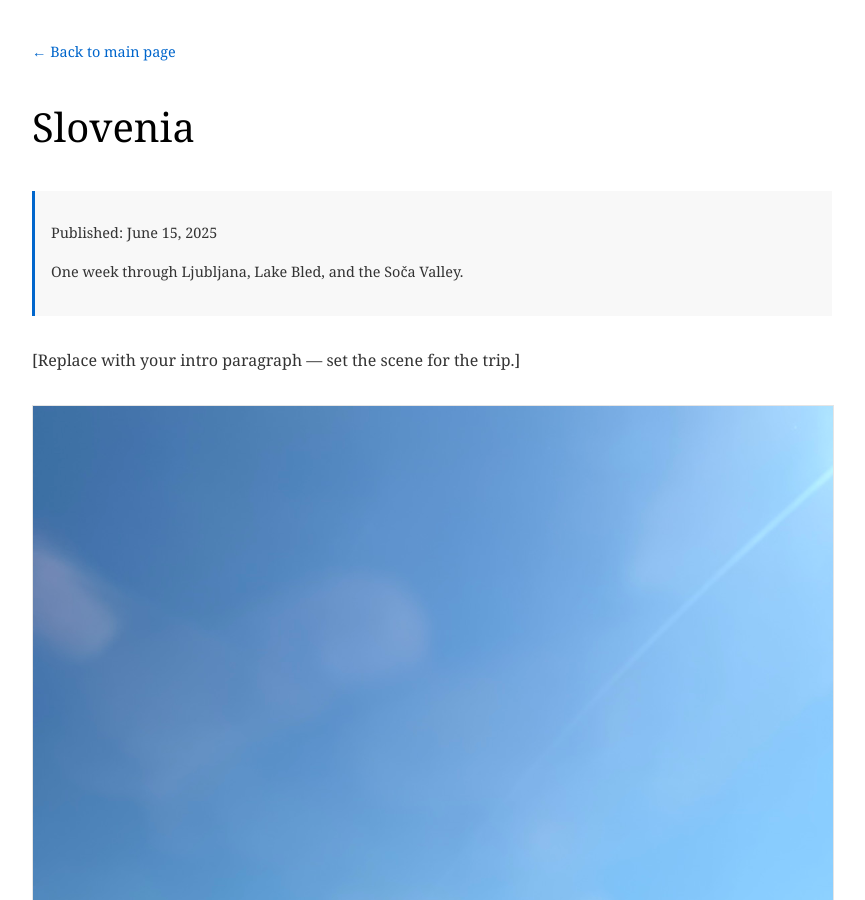
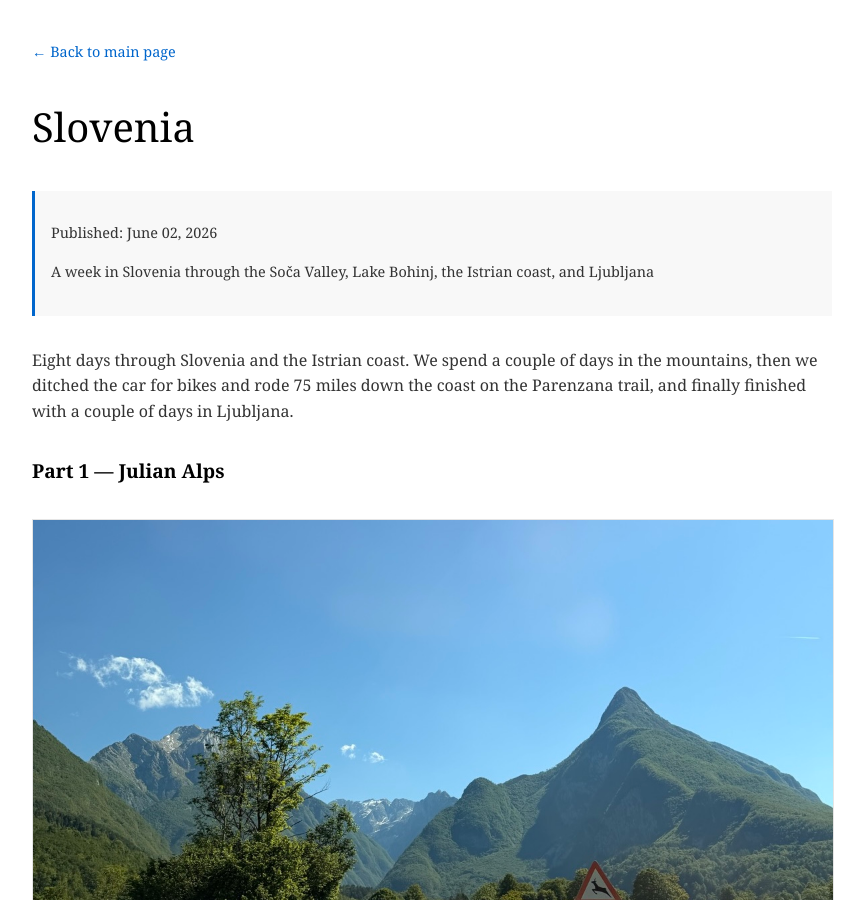
Before and after one commit to rahulsrivathsa/rahulsrivathsa-website, a Jekyll site: the page built from _trips/slovenia.md, in a window 1280 px wide and 900 px high. Shown: the whole window, without its empty margins (208-1073 px from the left). Built offline with Jekyll 4.4.1, drawn with Linux system fonts in a browser that asks for light colours; some of the changed text lies outside the part shown.

Commit message:
Flesh out Slovenia post: intro, three-part structure, crop arrival photo
Adds the intro paragraph, the three section headings (Julian Alps, Istrian Coast, Ljubljana), and a cropped arrival.jpg. Middle and closing paragraphs still to be written.

Co-Authored-By: Claude Opus 4.7 (1M context) <noreply@anthropic.com>

```diff
--- a/_trips/slovenia.md
+++ b/_trips/slovenia.md
@@ -1,12 +1,14 @@
 ---
 layout: post
 title: "Slovenia"
-date: 2025-06-15
-description: "One week through Ljubljana, Lake Bled, and the Soča Valley."
+date: 2026-06-02
+description: "A week in Slovenia through the Soča Valley, Lake Bohinj, the Istrian coast, and Ljubljana"
 location: "Slovenia"
 ---
 
-[Replace with your intro paragraph — set the scene for the trip.]
+Eight days through Slovenia and the Istrian coast. We spend a couple of days in the mountains, then we ditched the car for bikes and rode 75 miles down the coast on the Parenzana trail, and finally finished with a couple of days in Ljubljana.
+
+## Part 1 — Julian Alps
 
 {% include photo.html src="arrival.jpg" caption="Driving into the Julian Alps." %}
 
@@ -14,4 +16,8 @@ location: "Slovenia"
 
 {% include photo.html src="soca-gorge.jpg" caption="On the Soča Gorge trail." %}
 
+## Part 2 — Istrian Coast
+
+## Part 3 — Ljubljana
+
 [Replace with a closing paragraph.]
```
Also changed, not shown: images/trips/slovenia/arrival.jpg.
